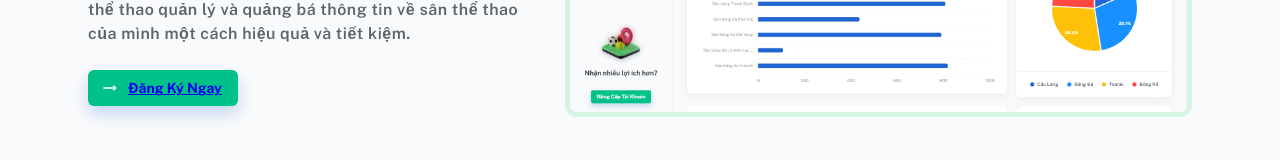
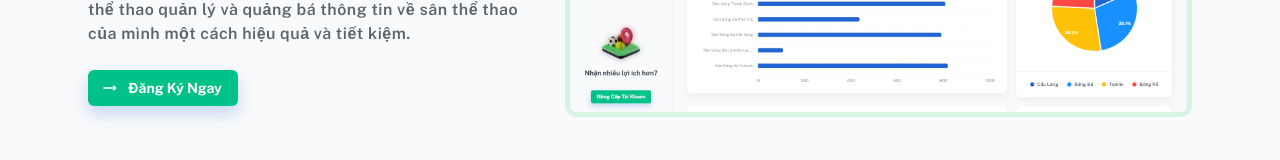
Before and after one commit to PhuSon2809/TheThaoPlus_landing_page, a React (Create React App) app: page /owner in a window 1280 px wide. Shown: the part 424-584 px from the top of the page. Built offline with nearby package versions, Linux system fonts and the light colour scheme; a web font is replaced by a local one.

Commit message:
config for deploy

```diff
--- a/src/sections/owner/OwnerSlide.jsx
+++ b/src/sections/owner/OwnerSlide.jsx
@@ -17,16 +17,19 @@ function OwnerSlide() {
             </Typography>
             <Stack direction="row" mt={2}>
               <Button
+                component="a"
+                href="https://thethaoplus-supplier.vercel.app/login"
                 variant="contained"
                 startIcon={<ArrowRightAltIcon />}
                 sx={{
+                  color: '#fff',
                   backgroundColor: '#00C187',
                   '&:hover': {
                     backgroundColor: '#30ca9c',
                   },
                 }}
               >
-                <a href="https://thethaoplus-supplier.vercel.app/login"> Đăng ký ngay</a>
+                Đăng ký ngay
               </Button>
             </Stack>
           </Stack>
```
